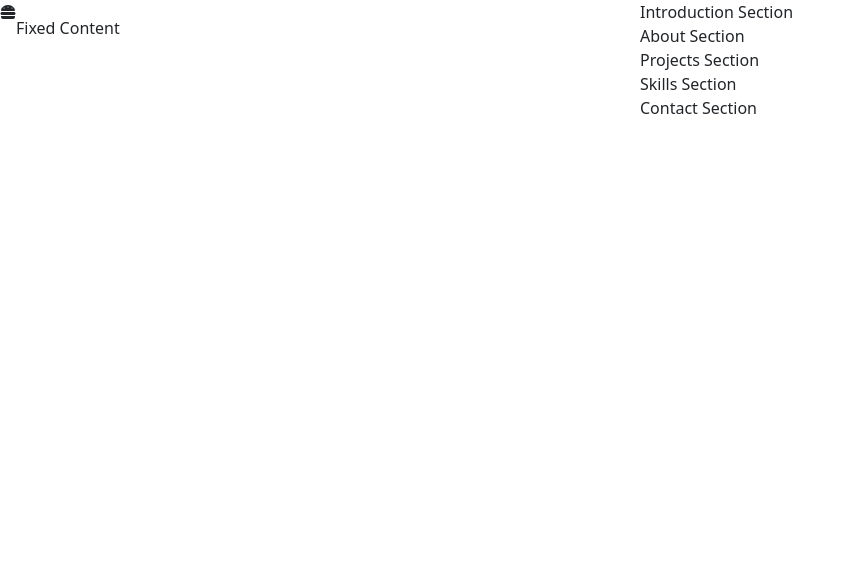
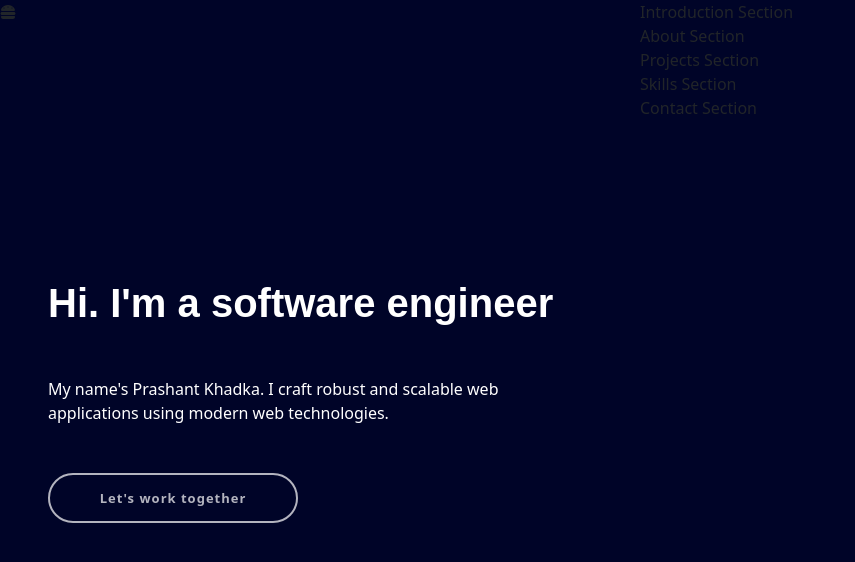
Before and after one commit to alis-khadka/portfolio, a React (Create React App) app: page / in a window 1280 px wide. Shown: the top 562 px of the page, without its empty margins (0-855 px from the left). Built offline with nearby package versions, Linux system fonts and the light colour scheme.

Commit message:
feat(): fixed content

```diff
--- a/src/components/FixedContent.js
+++ b/src/components/FixedContent.js
@@ -1,11 +1,13 @@
 import './FixedContent.scss';
 
 function FixedContent() {
-  return (
-    <div className='position-fixed w-50 h-100 top-0 start-0 p-3'>
-        Fixed Content
-    </div>
-  );
+	return (
+		<div className='fixed-container position-fixed h-100 top-0 start-0 d-flex flex-column justify-content-center px-5'>
+			<h1 className='mb-5'>Hi. I'm a software engineer</h1>
+			<div>My name's Prashant Khadka. I craft robust and scalable web applications using modern web technologies.</div>
+			<button type='button' className='btn mt-5 w-50'>Let's work together</button>
+		</div>
+	);
 }
 
 export default FixedContent;
--- a/src/components/FixedContent.scss
+++ b/src/components/FixedContent.scss
@@ -0,0 +1,42 @@
+.fixed-container {
+	color: #ffffff;
+	width: 50%;
+
+	h1 {
+		font-weight: 900;
+		font-family: Poppins, sans-serif;
+		line-height: 1.3;
+	}
+
+	.btn {
+		font-size: 13px;
+		font-weight: 600;
+		color: rgba(255, 255, 255, 0.7);
+		letter-spacing: 1px;
+		line-height: 1.4;
+		height: 50px;
+		border: 2px solid rgba(255, 255, 255, 0.7);
+		border-radius: 40px;
+		background: transparent;
+		transition: all 0.3s ease 0s;
+		max-width: 250px;;
+	}
+
+	.btn:hover {
+		color: #FFF;
+		background: rgba(58, 133, 191, 0.75);
+		border: 2px solid rgba(255, 255, 255, 1);
+	}
+}
+
+@media (max-width: 767.98px) {
+  .fixed-container {
+    width: 100%;
+		text-align: center;
+
+		.btn {
+			margin-left: auto;
+			margin-right: auto
+		}
+  }
+}
--- a/src/components/PortfolioContent.js
+++ b/src/components/PortfolioContent.js
@@ -4,7 +4,7 @@ import ScrollableContent from './ScrollableContent';
 
 function PortfolioContent() {
   return (
-    <div>
+    <div className='portfolio-content'>
       <FixedContent />
       <ScrollableContent />
     </div>
--- a/src/components/PortfolioContent.scss
+++ b/src/components/PortfolioContent.scss
@@ -0,0 +1,3 @@
+.portfolio-content {
+	background-color: #000428;
+}
```
